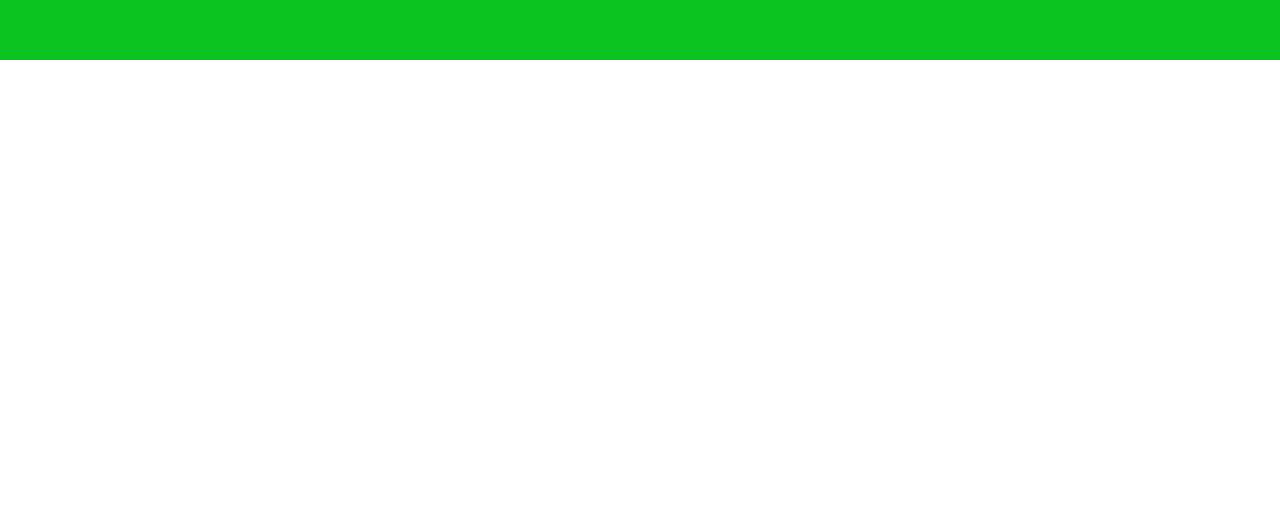
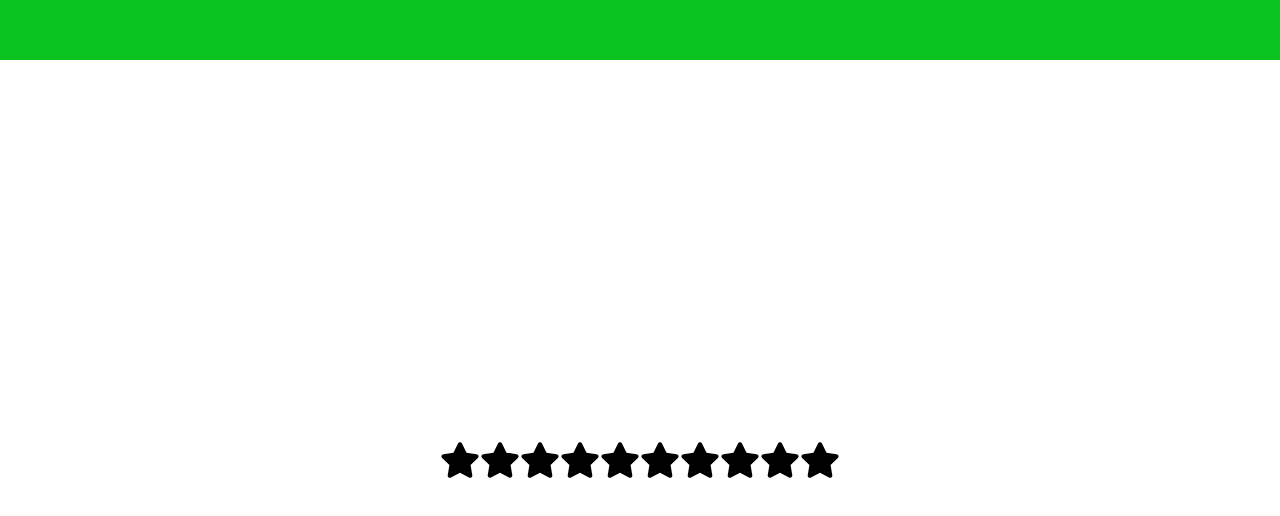
Before and after one commit to Hamdyshabeeb/smallprojects, a React (Create React App) app: page / in a window 1280 px wide. Shown: the part 1540-2056 px from the top of the page. Before the commit the page ends 1600 px from the top, so only its background shows below. Built offline with nearby package versions, Linux system fonts and the light colour scheme.

Commit message:
star rating

```diff
--- a/package.json
+++ b/package.json
@@ -8,6 +8,7 @@
     "@testing-library/user-event": "^13.5.0",
     "react": "^18.2.0",
     "react-dom": "^18.2.0",
+    "react-icons": "^5.0.1",
     "react-scripts": "5.0.1",
     "web-vitals": "^2.1.4"
   },
--- a/src/App.js
+++ b/src/App.js
@@ -1,12 +1,14 @@
 import './App.css';
 import Accordion from './components/accordion/accordion';
 import RandomColor from './components/random-color/random-color';
+import StarRating from './components/star-rating/star-rating';
 
 function App() {
 	return (
 		<div className="App">
 			<Accordion />
 			<RandomColor />
+			<StarRating starNumber={10} />
 		</div>
 	);
 }
--- /dev/null
+++ b/src/components/star-rating/star-rating.js
@@ -0,0 +1,38 @@
+import { FaStar } from 'react-icons/fa';
+import './star-rating';
+import { useState } from 'react';
+/**
+ *
+ * @param {*} param0
+ * @returns
+ */
+export default function StarRating({ starNumber = 5 }) {
+	const [rating, setRating] = useState(0);
+	const [hover, setHover] = useState(0);
+	function handelClick(index) {
+		setRating(index + 1);
+	}
+
+	function handelMouseEnter(index) {
+		setHover(index + 1);
+	}
+
+	function handelMouseLeave() {
+		setHover(0);
+	}
+
+	return (
+		<div className="wrapper">
+			{[...Array(starNumber)].map((_, index) => (
+				<FaStar
+					size={40}
+					key={index}
+					onClick={() => handelClick(index)}
+					onMouseEnter={() => handelMouseEnter(index)}
+					onMouseLeave={handelMouseLeave}
+					color={(index < rating && hover === 0) || index < hover ? 'gold' : ''}
+				/>
+			))}
+		</div>
+	);
+}
```
Also changed, not shown: 1 other file (tests, documents, lock files or other folders).
